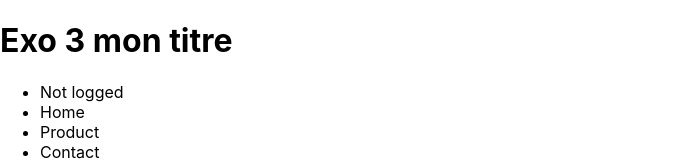
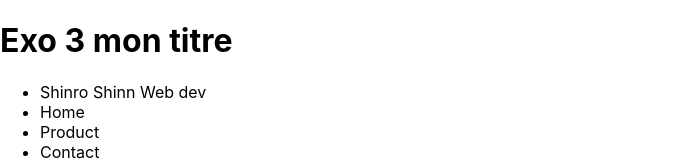
Before and after one commit to Shinrosama/projet_exo_react_2, a React (Create React App) app: page / in a window 1280 px wide. Shown: the top 163 px of the page, without its empty margins (0-700 px from the left). Built offline with nearby package versions, Linux system fonts and the light colour scheme.

Commit message:
add an object in the if for name and job to be displayed

```diff
--- a/src/Header.js
+++ b/src/Header.js
@@ -1,9 +1,15 @@
-const isUserLogged = false;
-
-const itemsIncart = 3
-
 
 function Header(){
+
+    const isUserLogged = true;
+    const itemsIncart = 3
+
+    const userLogged = {
+        lastname : "Shinro",
+        firstname : "Shinn",
+        job : "Web dev",
+    }
+
     return(
         <header>
             <h1>Exo 3 mon titre</h1>
@@ -11,10 +17,10 @@ function Header(){
 
             <ul>
                 {isUserLogged?(
-                <li>Shinro</li>
-            ):(
+                <li>{userLogged.lastname} {userLogged.firstname} {userLogged.job}</li>
+                ):(
                 <li>Not logged</li>
-            )}
+                )}
 
                 <li>Home</li>
                 <li>Product</li>
```
